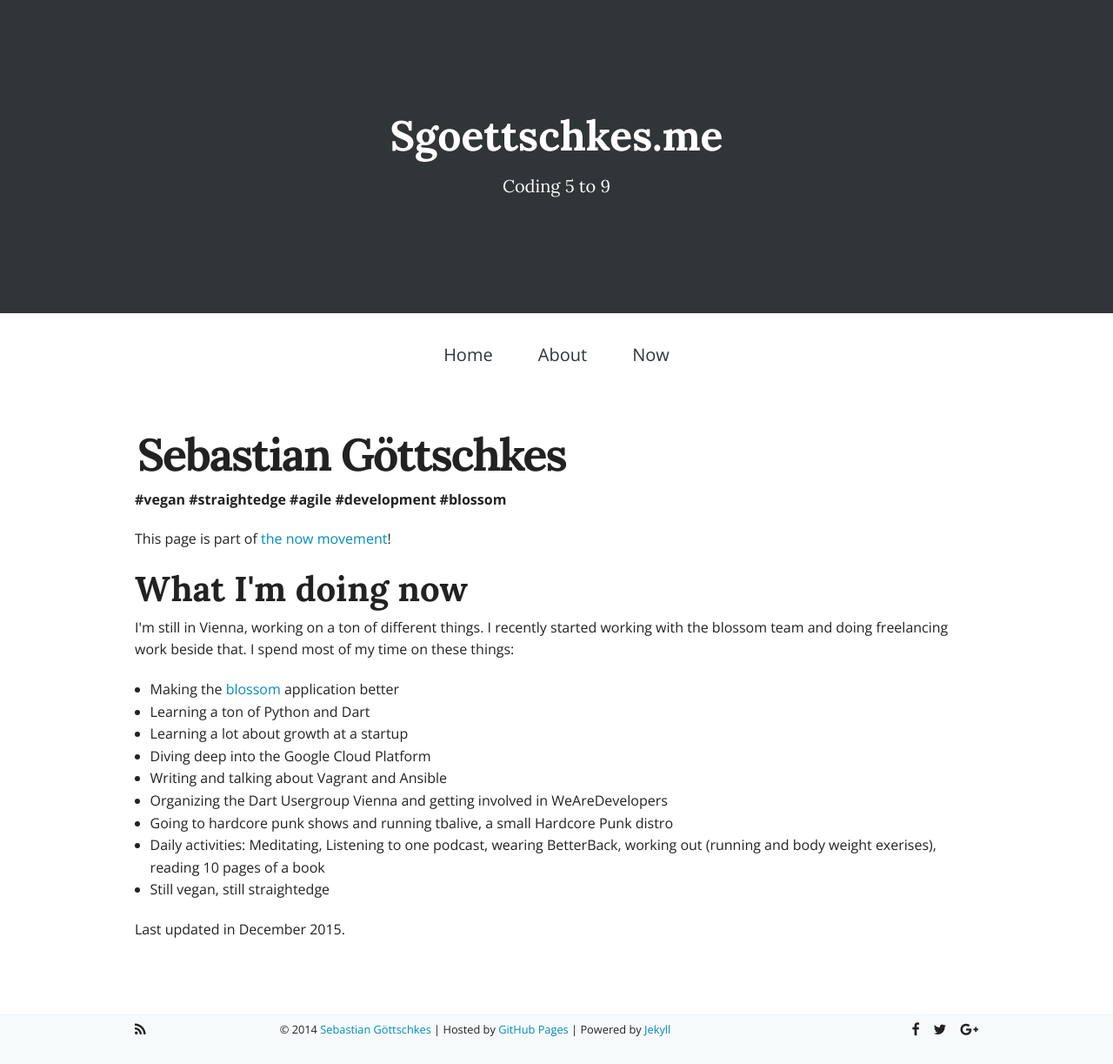
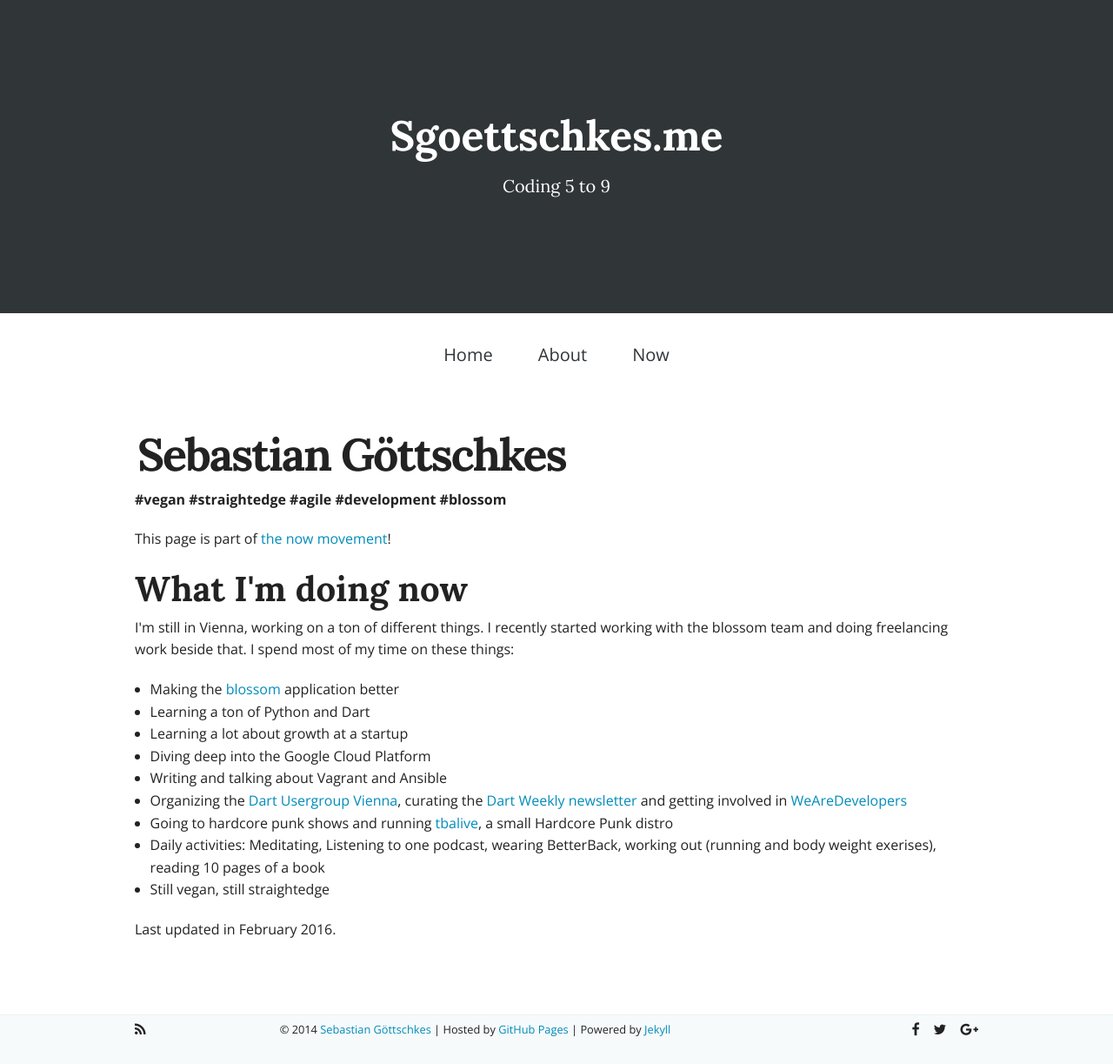
Before and after one commit to Sgoettschkes/sgoettschkes.github.io, a Jekyll site: the page built from now.html, in a window 1280 px wide. Shown: the whole page at 87% size. Built offline with Jekyll 4.4.1, drawn with Linux system fonts in a browser that asks for light colours; nearby versions of some CDN libraries; Markdown is read by kramdown in place of the engine named in the settings.

Commit message:
feat(now): update now list, add links

```diff
--- a/_data/now.yml
+++ b/_data/now.yml
@@ -3,7 +3,7 @@
 - Learning a lot about growth at a startup
 - Diving deep into the Google Cloud Platform
 - Writing and talking about Vagrant and Ansible
-- Organizing the Dart Usergroup Vienna and getting involved in WeAreDevelopers
-- Going to hardcore punk shows and running tbalive, a small Hardcore Punk distro
+- Organizing the <a href="http://www.meetup.com/de-DE/Dart_Vienna/" target="_blank">Dart Usergroup Vienna</a>, curating the <a href="http://dartweekly.com/" target="_blank">Dart Weekly newsletter</a> and getting involved in <a href="http://www.wearedevelopers.org/" target="_blank">WeAreDevelopers</a>
+- Going to hardcore punk shows and running <a href="http://www.tbalive.at/" target="_blank">tbalive</a>, a small Hardcore Punk distro
 - "Daily activities: Meditating, Listening to one podcast, wearing BetterBack, working out (running and body weight exerises), reading 10 pages of a book"
 - Still vegan, still straightedge
--- a/now.html
+++ b/now.html
@@ -18,4 +18,4 @@ I spend most of my time on these things:</p>
     {% endfor %}
 </ul>
 
-<p>Last updated in December 2015.</p>
+<p>Last updated in February 2016.</p>
```
